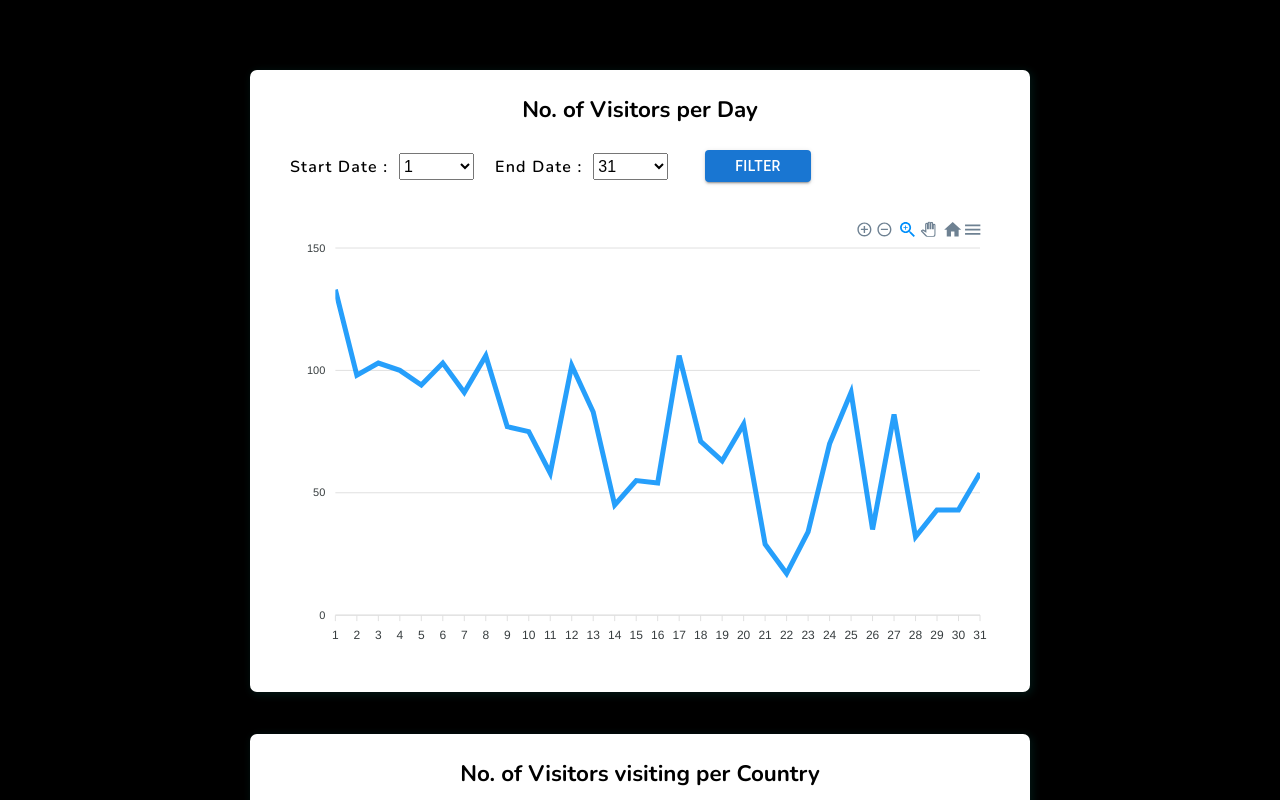
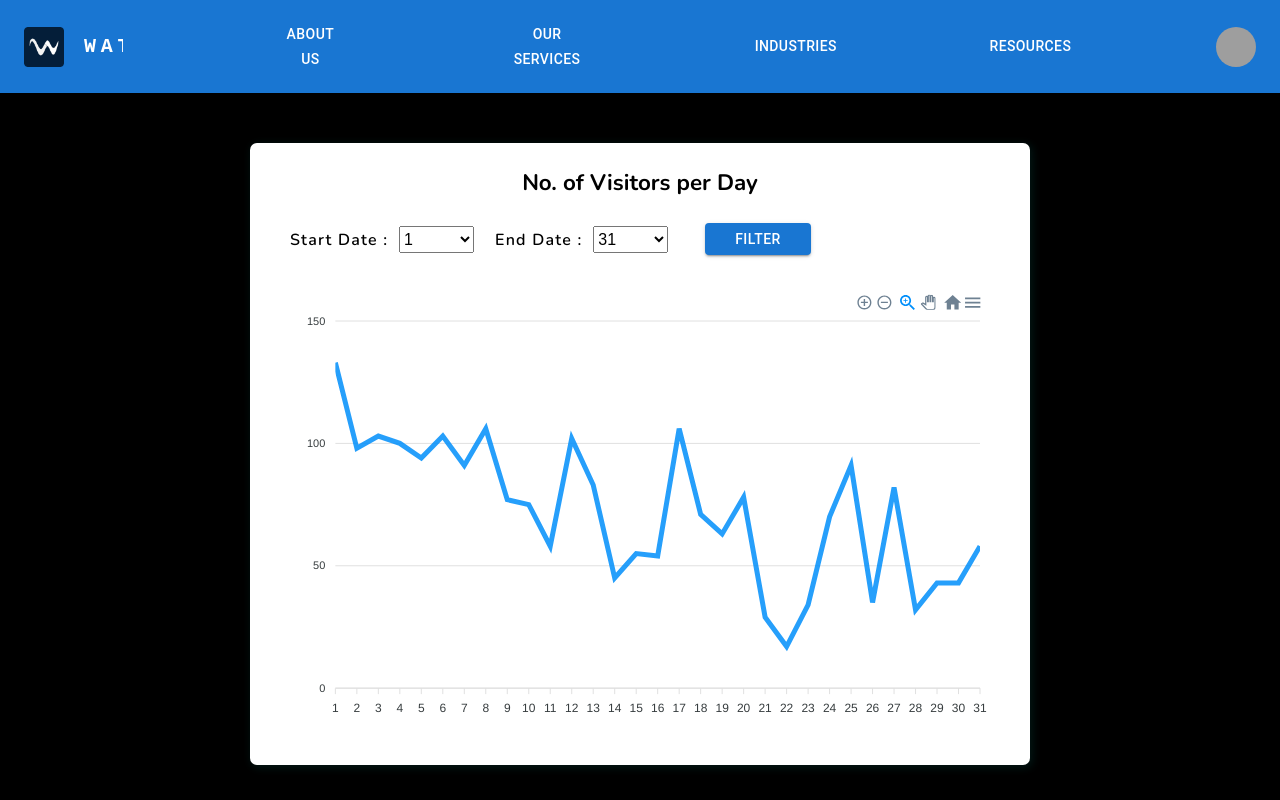
Before and after one commit to parteek2813/WaterdipAi, a React (Vite) app: page / in a window 1280 px wide. Shown: the top 800 px of the page. Built offline with nearby package versions, Linux system fonts and the light colour scheme; grey boxes are pictures that could not be loaded.

Commit message:
navbar completion done

```diff
--- a/src/@types/typing.d.ts
+++ b/src/@types/typing.d.ts
@@ -1,2 +1,3 @@
 declare module "*.jsx";
 declare module "*.js";
+declare module "*.png";
--- a/src/App.scss
+++ b/src/App.scss
@@ -9,7 +9,7 @@
   font-family: "Nunito", sans-serif;
 }
 .app {
-  margin: 70px 50px;
+  // margin: 70px 50px;
   .graph-indiv {
     background-color: #fff;
     width: 700px;
--- a/src/App.tsx
+++ b/src/App.tsx
@@ -2,10 +2,12 @@
 import VisitorsPerDay from "./components/VisitorsPerDay";
 import VisitorsPerCountry from "./components/VisitorsPerCountry";
 import ChildrenAdultSparkLine from "./components/ChildrenAdultSparkLine";
+import Navbar from "./components/Navbar";
 
 function App() {
   return (
     <div className="app">
+      <Navbar />
       <VisitorsPerDay />
       <VisitorsPerCountry />
       <ChildrenAdultSparkLine />
--- /dev/null
+++ b/src/components/Navbar.tsx
@@ -0,0 +1,163 @@
+import * as React from "react";
+import AppBar from "@mui/material/AppBar";
+import Box from "@mui/material/Box";
+import Toolbar from "@mui/material/Toolbar";
+import IconButton from "@mui/material/IconButton";
+import Typography from "@mui/material/Typography";
+import Menu from "@mui/material/Menu";
+import MenuIcon from "@mui/icons-material/Menu";
+import Container from "@mui/material/Container";
+import Avatar from "@mui/material/Avatar";
+import Button from "@mui/material/Button";
+import Tooltip from "@mui/material/Tooltip";
+import MenuItem from "@mui/material/MenuItem";
+import Waterdip2 from "../assets/waterdip_logo2.webp";
+
+const pages = ["About Us", "Our Services", "industries", "Resources"];
+const settings = ["Profile", "Account", "Dashboard", "Logout"];
+
+const Navbar: React.FC = () => {
+  const [anchorElNav, setAnchorElNav] = React.useState<null | HTMLElement>(
+    null
+  );
+  const [anchorElUser, setAnchorElUser] = React.useState<null | HTMLElement>(
+    null
+  );
+
+  const handleOpenNavMenu = (event: React.MouseEvent<HTMLElement>) => {
+    setAnchorElNav(event.currentTarget);
+  };
+  const handleOpenUserMenu = (event: React.MouseEvent<HTMLElement>) => {
+    setAnchorElUser(event.currentTarget);
+  };
+
+  const handleCloseNavMenu = () => {
+    setAnchorElNav(null);
+  };
+
+  const handleCloseUserMenu = () => {
+    setAnchorElUser(null);
+  };
+
+  return (
+    <AppBar style={{ marginBottom: "50px" }} position="static">
+      <Container maxWidth="xl">
+        <Toolbar disableGutters>
+          {/* <AdbIcon sx={{ display: { xs: "none", md: "flex" }, mr: 1 }} /> */}
+          <img
+            src={Waterdip2}
+            width={40}
+            height={40}
+            style={{ marginRight: "20px" }}
+          />
+          <Typography
+            variant="h6"
+            noWrap
+            component="a"
+            href="#app-bar-with-responsive-menu"
+            sx={{
+              mr: 2,
+              display: { xs: "none", md: "flex" },
+              fontFamily: "monospace",
+              fontWeight: 700,
+              letterSpacing: ".3rem",
+              color: "inherit",
+              textDecoration: "none",
+              marginRight: "150px",
+            }}
+          >
+            WATERDIP
+          </Typography>
+
+          <Box sx={{ flexGrow: 1, display: { xs: "flex", md: "none" } }}>
+            <IconButton
+              size="large"
+              aria-label="account of current user"
+              aria-controls="menu-appbar"
+              aria-haspopup="true"
+              onClick={handleOpenNavMenu}
+              color="inherit"
+            >
+              <MenuIcon />
+            </IconButton>
+
+            {/* Visible in small screens */}
+            <Menu
+              id="menu-appbar"
+              anchorEl={anchorElNav}
+              anchorOrigin={{
+                vertical: "bottom",
+                horizontal: "left",
+              }}
+              keepMounted
+              transformOrigin={{
+                vertical: "top",
+                horizontal: "left",
+              }}
+              open={Boolean(anchorElNav)}
+              onClose={handleCloseNavMenu}
+              sx={{
+                display: { xs: "block", md: "none" },
+              }}
+            >
+              {pages.map((page) => (
+                <MenuItem key={page} onClick={handleCloseNavMenu}>
+                  <Typography textAlign="center">{page}</Typography>
+                </MenuItem>
+              ))}
+            </Menu>
+          </Box>
+
+          {/* Visible in larger screen - Tablets */}
+          <Box sx={{ flexGrow: 1, display: { xs: "none", md: "flex" } }}>
+            {pages.map((page) => (
+              <Button
+                key={page}
+                onClick={handleCloseNavMenu}
+                sx={{
+                  my: 2,
+                  color: "white",
+                  display: "block",
+                  marginRight: "150px",
+                }}
+              >
+                {page}
+              </Button>
+            ))}
+          </Box>
+
+          <Box sx={{ flexGrow: 0 }}>
+            <Tooltip title="Open settings">
+              <IconButton onClick={handleOpenUserMenu} sx={{ p: 0 }}>
+                <Avatar alt="Parteek_Kumar" src="/static/images/avatar/2.jpg" />
+              </IconButton>
+            </Tooltip>
+            <Menu
+              sx={{ mt: "45px" }}
+              id="menu-appbar"
+              anchorEl={anchorElUser}
+              anchorOrigin={{
+                vertical: "top",
+                horizontal: "right",
+              }}
+              keepMounted
+              transformOrigin={{
+                vertical: "top",
+                horizontal: "right",
+              }}
+              open={Boolean(anchorElUser)}
+              onClose={handleCloseUserMenu}
+            >
+              {settings.map((setting) => (
+                <MenuItem key={setting} onClick={handleCloseUserMenu}>
+                  <Typography textAlign="center">{setting}</Typography>
+                </MenuItem>
+              ))}
+            </Menu>
+          </Box>
+        </Toolbar>
+      </Container>
+    </AppBar>
+  );
+};
+export default Navbar;
```
Also changed, not shown: src/assets/waterdip_logo.png (added), src/assets/waterdip_logo2.webp (added).
